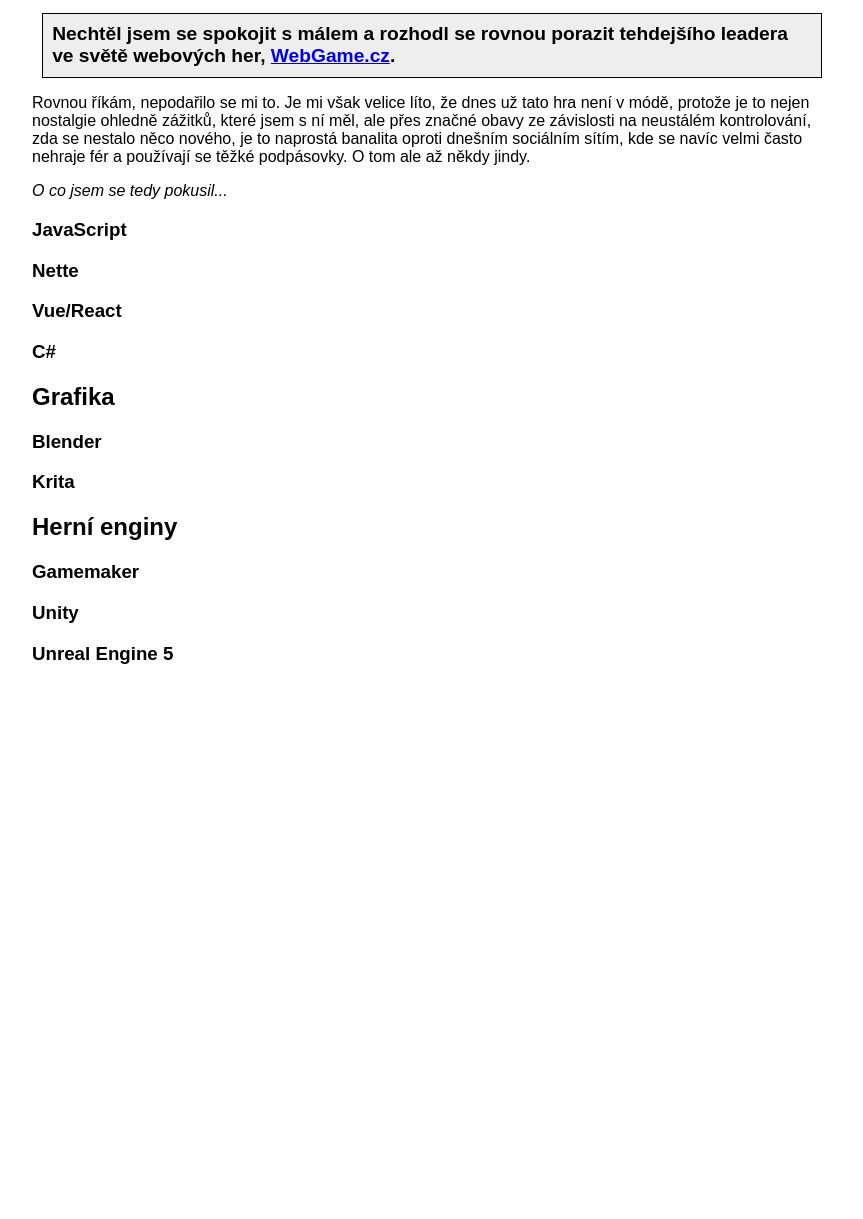
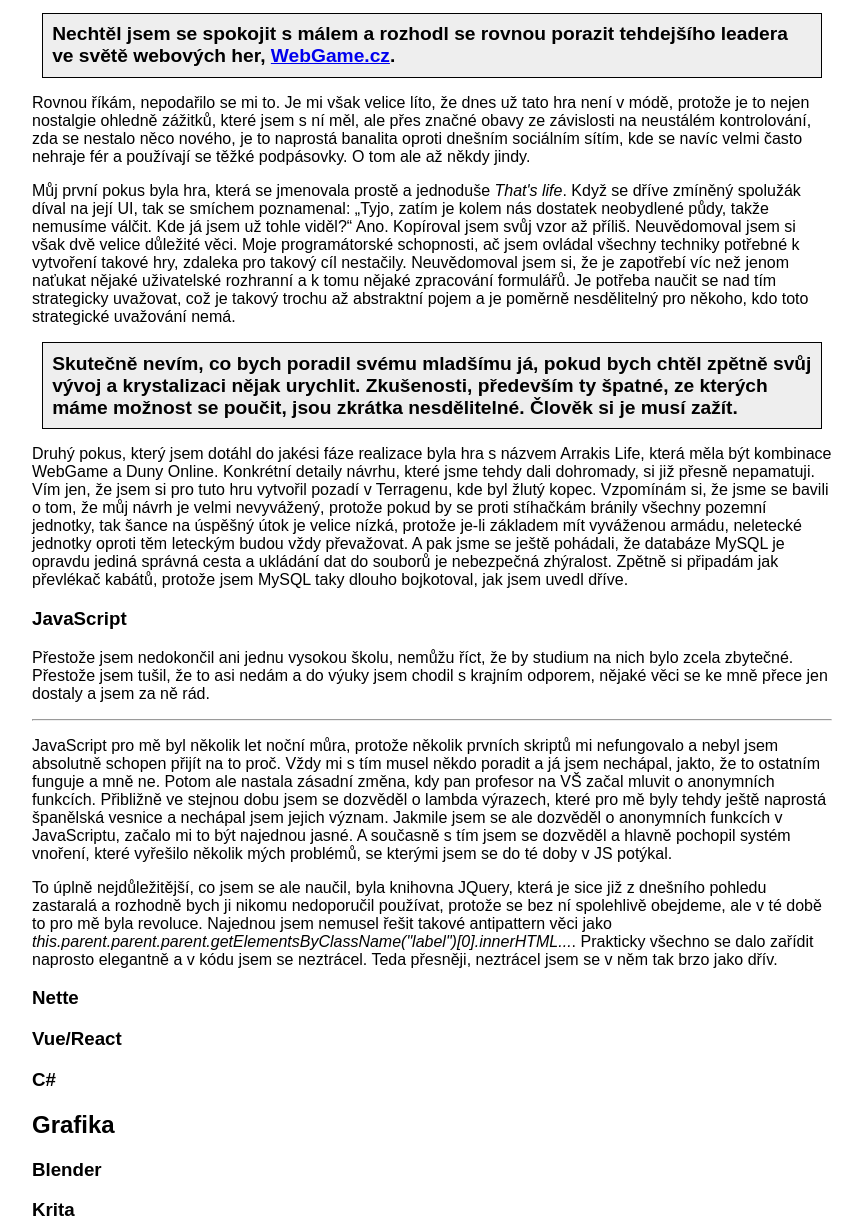
Before and after one commit to zbynekrybicka/blog, a PHP site: page / in a window 1280 px wide. Shown: the part 2558-3777 px from the top of the page, without its empty margins (208-1071 px from the left). Before the commit the page ends 3222 px from the top, so only its background shows below. Run offline with PHP 8.4, Linux system fonts and the light colour scheme.

Commit message:
co jsem se naučil (wip)

```diff
--- a/co-jsem-se-naucil.php
+++ b/co-jsem-se-naucil.php
@@ -148,9 +148,44 @@
             velmi často nehraje fér a používají se těžké podpásovky. O tom ale až někdy jindy.
         </p>
 
-        <p><i>O co jsem se tedy pokusil...</i></p>
+        <p>Můj první pokus byla hra, která se jmenovala prostě a jednoduše <em>That's life</em>. Když se dříve zmíněný spolužák díval na její UI, tak se smíchem poznamenal:
+          &bdquo;Tyjo, zatím je kolem nás dostatek neobydlené půdy, takže nemusíme válčit. Kde já jsem už tohle viděl?&ldquo; Ano. Kopíroval jsem svůj vzor až příliš. Neuvědomoval jsem
+          si však dvě velice důležité věci. Moje programátorské schopnosti, ač jsem ovládal všechny techniky potřebné k vytvoření takové hry, zdaleka pro takový cíl nestačily.
+          Neuvědomoval jsem si, že je zapotřebí víc než jenom naťukat nějaké uživatelské rozhranní a k tomu nějaké zpracování formulářů. Je potřeba naučit se nad tím strategicky
+          uvažovat, což je takový trochu až abstraktní pojem a je poměrně nesdělitelný pro někoho, kdo toto strategické uvažování nemá.
+        </p>
+
+        <blockquote>Skutečně nevím, co bych poradil svému mladšímu já, pokud bych chtěl zpětně svůj vývoj a krystalizaci nějak urychlit. Zkušenosti, především ty špatné, ze kterých
+            máme možnost se poučit, jsou zkrátka nesdělitelné. Člověk si je musí zažít.
+        </blockquote>
+
+        <p>Druhý pokus, který jsem dotáhl do jakési fáze realizace byla hra s názvem Arrakis Life, která měla být kombinace WebGame a Duny Online. Konkrétní detaily návrhu, které jsme
+            tehdy dali dohromady, si již přesně nepamatuji. Vím jen, že jsem si pro tuto hru vytvořil pozadí v Terragenu, kde byl žlutý kopec. Vzpomínám si, že jsme se bavili o tom,
+            že můj návrh je velmi nevyvážený, protože pokud by se proti stíhačkám bránily všechny pozemní jednotky, tak šance na úspěšný útok je velice nízká, protože je-li základem
+            mít vyváženou armádu, neletecké jednotky oproti těm leteckým budou vždy převažovat. A pak jsme se ještě pohádali, že databáze MySQL je opravdu jediná správná cesta a ukládání
+            dat do souborů je nebezpečná zhýralost. Zpětně si připadám jak převlékač kabátů, protože jsem MySQL taky dlouho bojkotoval, jak jsem uvedl dříve.
+        </p>
 
         <h3>JavaScript</h3>
+
+        <p>Přestože jsem nedokončil ani jednu vysokou školu, nemůžu říct, že by studium na nich bylo zcela zbytečné. Přestože jsem tušil, že to asi nedám a do výuky jsem chodil s krajním
+            odporem, nějaké věci se ke mně přece jen dostaly a jsem za ně rád.
+        </p>
+
+        <hr>
+
+        <p>JavaScript pro mě byl několik let noční můra, protože několik prvních skriptů mi nefungovalo a nebyl jsem absolutně schopen přijít na to proč. Vždy mi s tím musel někdo poradit
+            a já jsem nechápal, jakto, že to ostatním funguje a mně ne. Potom ale nastala zásadní změna, kdy pan profesor na VŠ začal mluvit o anonymních funkcích. Přibližně ve stejnou
+            dobu jsem se dozvěděl o lambda výrazech, které pro mě byly tehdy ještě naprostá španělská vesnice a nechápal jsem jejich význam. Jakmile jsem se ale dozvěděl o anonymních funkcích
+            v JavaScriptu, začalo mi to být najednou jasné. A současně s tím jsem se dozvěděl a hlavně pochopil systém vnoření, které vyřešilo několik mých problémů, se kterými jsem se
+            do té doby v JS potýkal.
+        </p>
+
+        <p>To úplně nejdůležitější, co jsem se ale naučil, byla knihovna JQuery, která je sice již z dnešního pohledu zastaralá a rozhodně bych ji nikomu nedoporučil používat, protože se bez
+            ní spolehlivě obejdeme, ale v té době to pro mě byla revoluce. Najednou jsem nemusel řešit takové antipattern věci jako
+            <em>this.parent.parent.parent.getElementsByClassName("label")[0].innerHTML...</em>. Prakticky všechno se dalo zařídit naprosto elegantně a v kódu jsem se neztrácel. Teda přesněji,
+            neztrácel jsem se v něm tak brzo jako dřív.
+        </p>
 
         <h3>Nette</h3>
 
```
